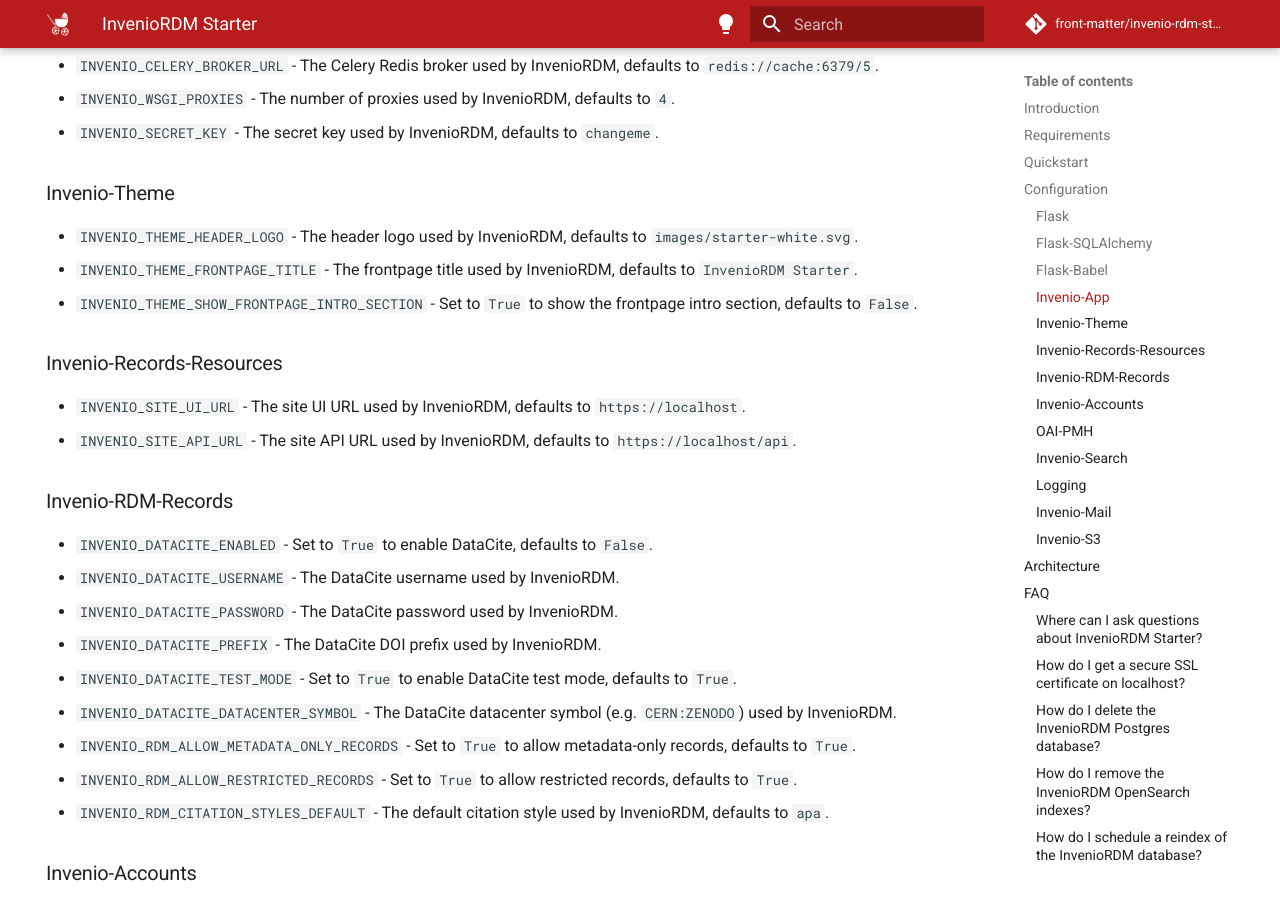
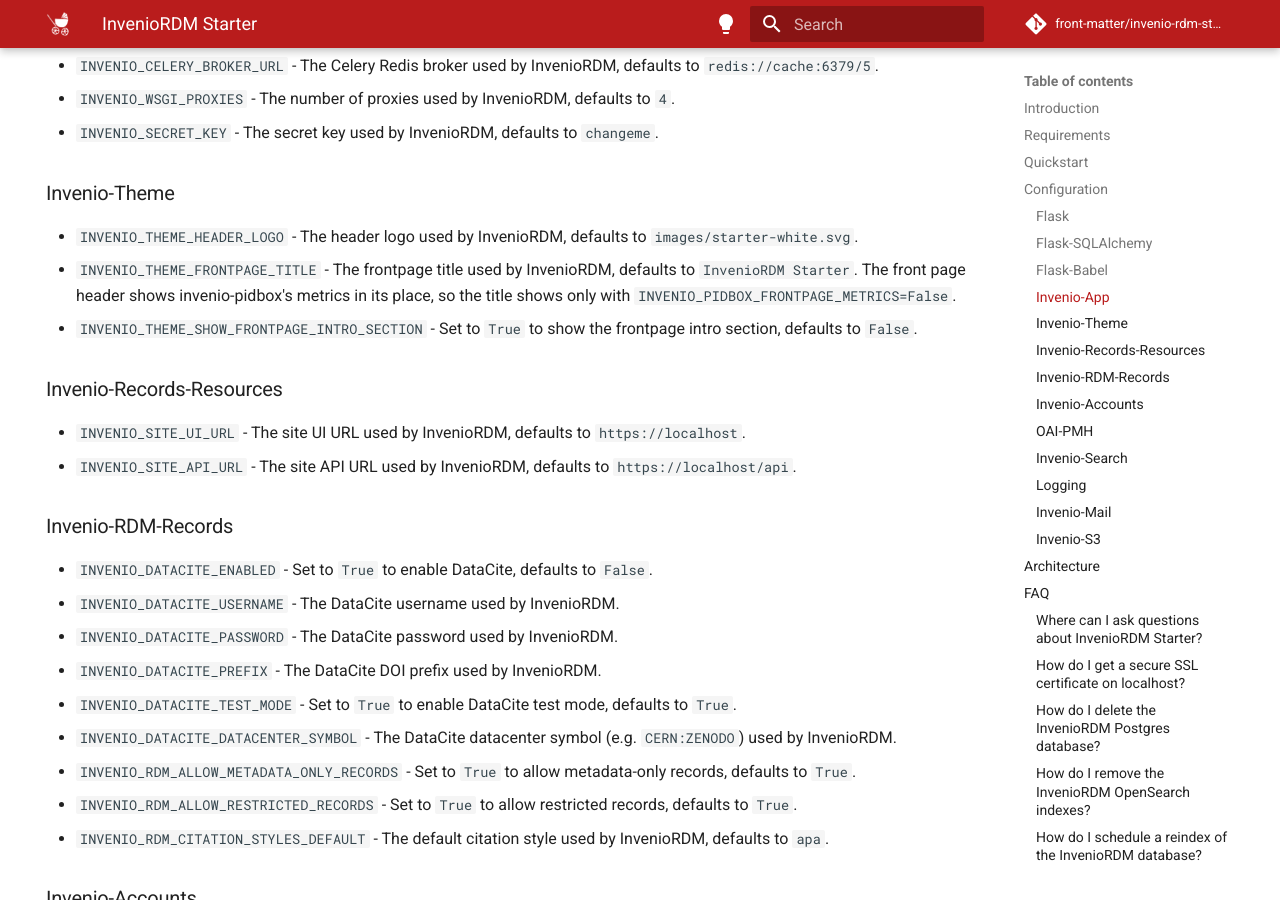
Before and after one commit to front-matter/invenio-rdm-starter, an MkDocs documentation site: the page built from docs/index.md, in a window 1280 px wide and 900 px high, scrolled down 3058 px. Built offline with MkDocs 1.6.1 and Material for MkDocs 9.7.7, drawn with Linux system fonts in a browser that asks for light colours; comment, search, counter and statistics services are not loaded.

Commit message:
feat: show the front page metrics on a light band
invenio-pidbox 0.5.5 moves the front page metrics into the header band, in place of the title and subtitle. The Starter's band is the navbar grey, on which the cards' grey labels can't be read, so set PIDBOX_FRONTPAGE_METRICS_BACKGROUND to the light slate Rogue Scholar uses, and note in the docs that the title now shows only with the metrics off.

```diff
--- a/docs/index.md
+++ b/docs/index.md
@@ -85,7 +85,7 @@ The `docker-compose.yml` configuration can be modified to suit your needs using
 ### Invenio-Theme
 
 * `INVENIO_THEME_HEADER_LOGO` - The header logo used by InvenioRDM, defaults to `images/starter-white.svg`.
-* `INVENIO_THEME_FRONTPAGE_TITLE` - The frontpage title used by InvenioRDM, defaults to `InvenioRDM Starter`.
+* `INVENIO_THEME_FRONTPAGE_TITLE` - The frontpage title used by InvenioRDM, defaults to `InvenioRDM Starter`. The front page header shows invenio-pidbox's metrics in its place, so the title shows only with `INVENIO_PIDBOX_FRONTPAGE_METRICS=False`.
 * `INVENIO_THEME_SHOW_FRONTPAGE_INTRO_SECTION` - Set to `True` to show the frontpage intro section, defaults to `False`.
 
 ### Invenio-Records-Resources
```
Also changed, not shown: site/invenio_rdm_starter/config.py.
